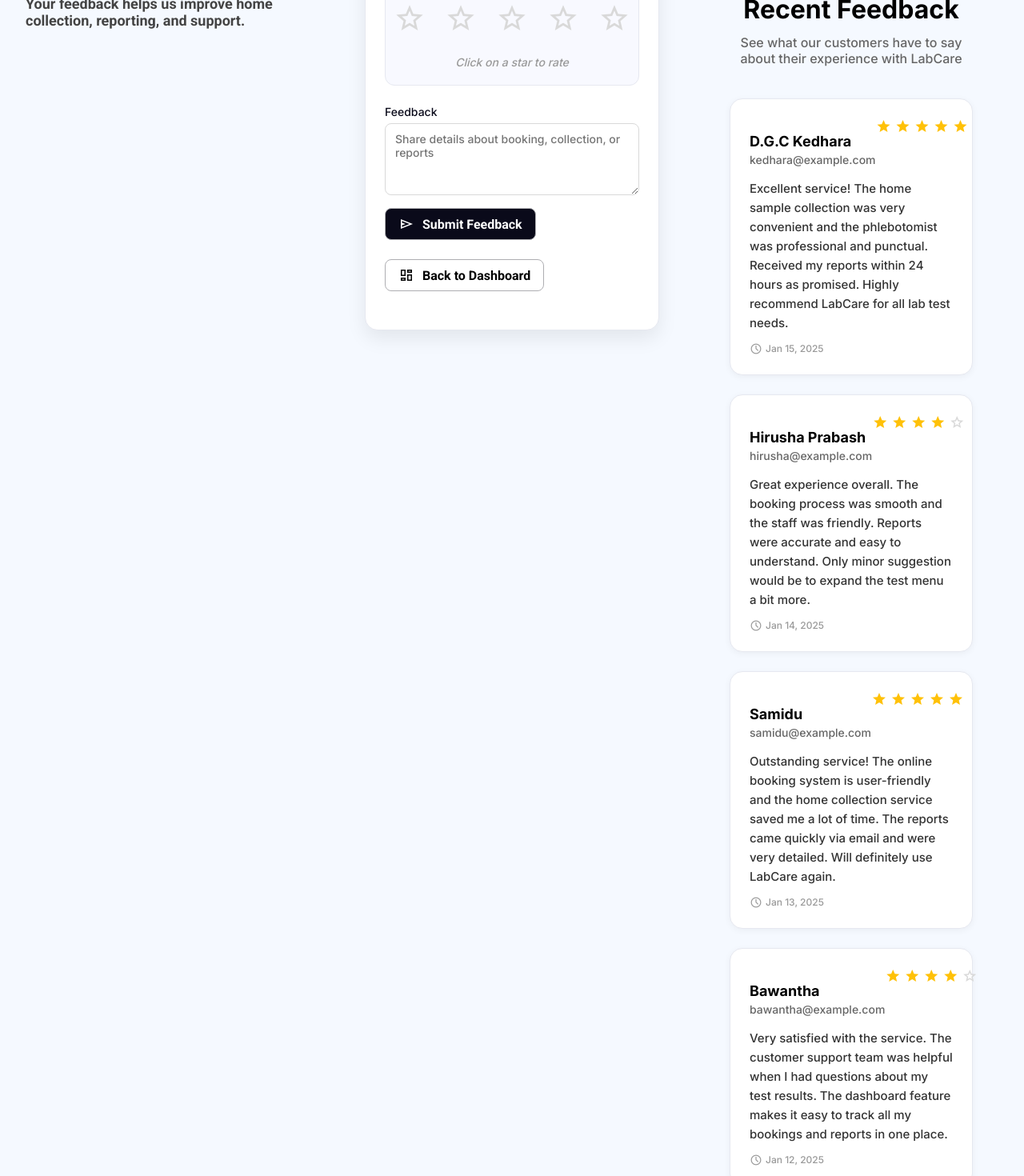
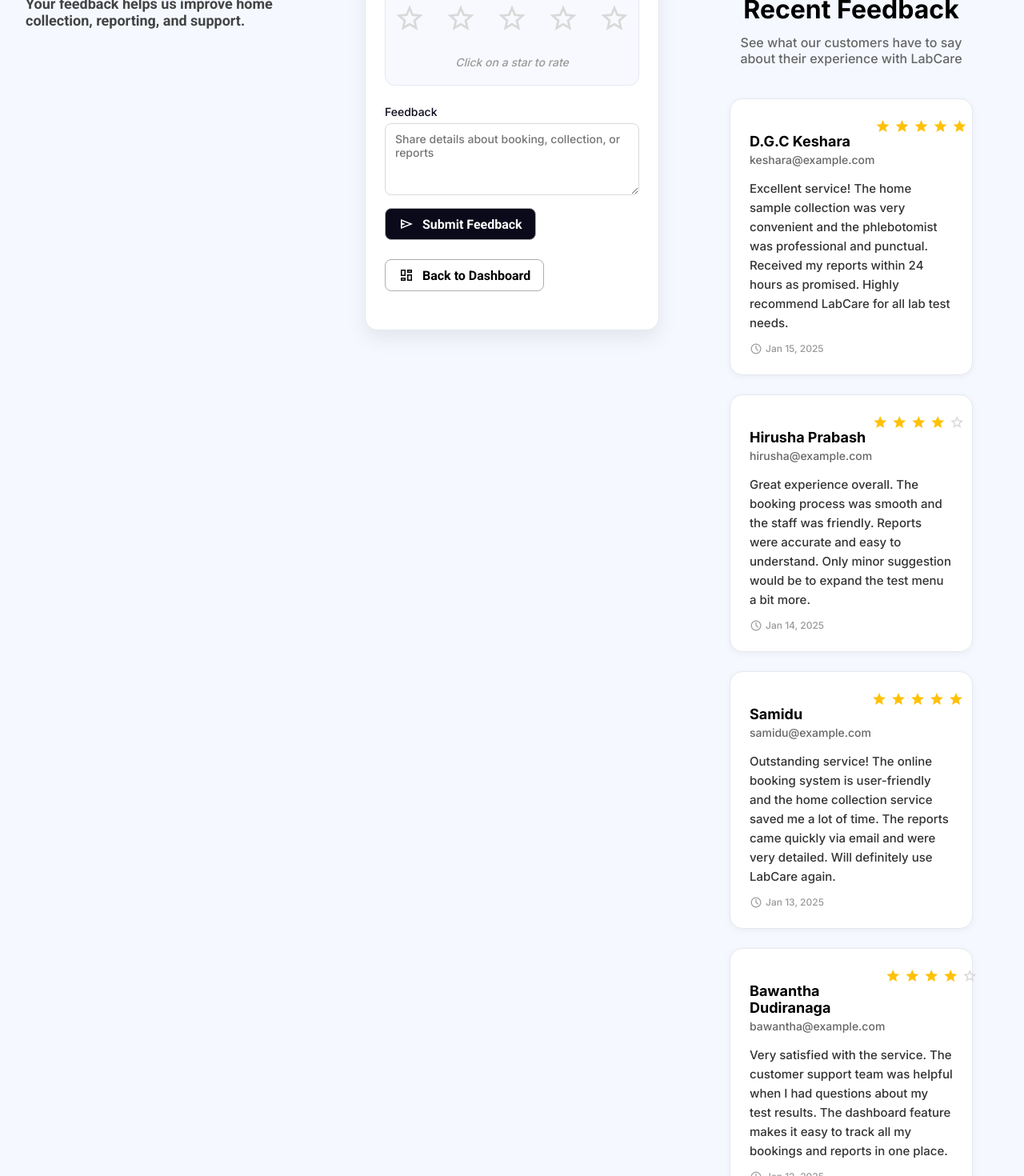
Before and after one commit to ChalanaKeshara/LTBS, a React (Vite) app: page /feedback in a window 1280 px wide. Shown: the part 412-1882 px from the top of the page at 80% size. Built offline with nearby package versions, Linux system fonts and the light colour scheme.

Commit message:
Feedback Form

```diff
--- a/src/pages/Feedback.jsx
+++ b/src/pages/Feedback.jsx
@@ -13,8 +13,8 @@
   const exampleFeedbacks = [
     {
       id: 'FB-001',
-      fullName: 'D.G.C Kedhara',
-      email: 'kedhara@example.com',
+      fullName: 'D.G.C Keshara',
+      email: 'keshara@example.com',
       rating: 5,
       feedback: 'Excellent service! The home sample collection was very convenient and the phlebotomist was professional and punctual. Received my reports within 24 hours as promised. Highly recommend LabCare for all lab test needs.',
       createdAt: '2025-01-15T10:30:00Z'
@@ -37,7 +37,7 @@
     },
     {
       id: 'FB-004',
-      fullName: 'Bawantha',
+      fullName: 'Bawantha Dudiranaga',
       email: 'bawantha@example.com',
       rating: 4,
       feedback: 'Very satisfied with the service. The customer support team was helpful when I had questions about my test results. The dashboard feature makes it easy to track all my bookings and reports in one place.',
```
